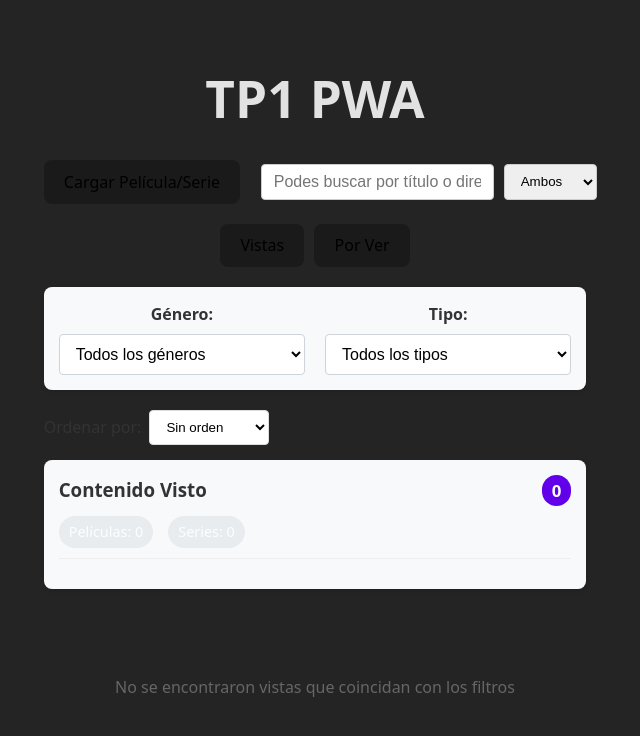
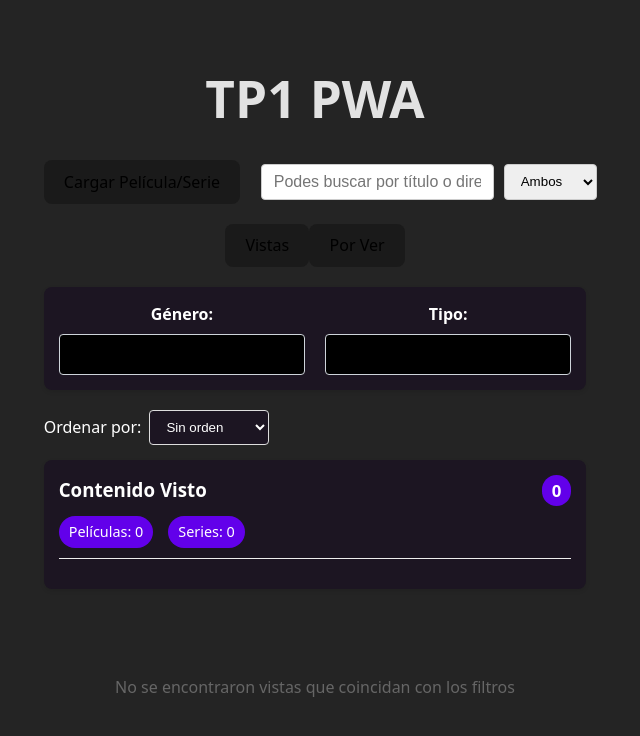
Before and after one commit to JuliaRossiFAI-2378/PWA-TP1, a React (Vite) app: page / in a window 1280 px wide. Shown: the top 736 px of the page, without its empty margins (325-965 px from the left). Built offline with nearby package versions, Linux system fonts and the light colour scheme.

Commit message:
cambios de css

```diff
--- a/src/components/Contador/Contador.module.css
+++ b/src/components/Contador/Contador.module.css
@@ -1,5 +1,6 @@
 .contadorContainer {
-    background-color: #f8f9fa;
+    background-color: #1C1522;
+    color: white;
     border-radius: 8px;
     padding: 15px;
     margin-bottom: 20px;
@@ -11,7 +12,7 @@
     justify-content: space-between;
     align-items: center;
     margin: 0 0 10px 0;
-    color: #333;
+    color: white;
 }
 
 .total {
@@ -31,7 +32,8 @@
 }
 
 .resumen span {
-    background-color: #e9ecef;
+    background-color: #6200ea;
+    color: white;
     padding: 5px 10px;
     border-radius: 20px;
     font-size: 0.9em;
@@ -44,7 +46,8 @@
 }
 
 .generoItem {
-    background-color: white;
+    background-color: #1C1522;
+    color: white;
     padding: 10px;
     border-radius: 8px;
     box-shadow: 0 1px 3px rgba(0,0,0,0.1);
@@ -54,7 +57,7 @@
     display: block;
     font-weight: bold;
     margin-bottom: 5px;
-    color: #495057;
+    color: white;
 }
 
 .detalleTipo {
@@ -64,7 +67,7 @@
 }
 
 .detalleTipo span {
-    background-color: #f1f3f5;
+    background-color: #1C1522;
     padding: 3px 8px;
     border-radius: 4px;
     font-size: 0.85em;
--- a/src/components/Filtros/Filtros.jsx
+++ b/src/components/Filtros/Filtros.jsx
@@ -11,7 +11,7 @@ const Filtros = ({ filtros, onFiltroChange }) => {
                 <label>Género:</label>
                 <select
                     value={filtros.genero}
-                    onChange={(e) => onFiltroChange('genero', e.target.value)}
+                    onChange={(event) => onFiltroChange('genero', event.target.value)}
                     className={styles.selectFiltro}
                 >
                     {generos.map(genero => (
@@ -26,7 +26,7 @@ const Filtros = ({ filtros, onFiltroChange }) => {
                 <label>Tipo:</label>
                 <select
                     value={filtros.tipo}
-                    onChange={(e) => onFiltroChange('tipo', e.target.value)}
+                    onChange={(event) => onFiltroChange('tipo', event.target.value)}
                     className={styles.selectFiltro}
                 >
                     {tipos.map(tipo => (
--- a/src/components/Filtros/Filtros.module.css
+++ b/src/components/Filtros/Filtros.module.css
@@ -3,7 +3,7 @@
     gap: 20px;
     margin: 20px 0;
     padding: 15px;
-    background-color: #f8f9fa;
+    background-color: #1C1522;
     border-radius: 8px;
     box-shadow: 0 2px 4px rgba(0,0,0,0.1);
   }
@@ -17,7 +17,7 @@
     display: block;
     margin-bottom: 8px;
     font-weight: 600;
-    color: #333;
+    color: white;
   }
 
   .selectFiltro {
@@ -25,7 +25,7 @@
     padding: 10px 12px;
     border: 1px solid #ced4da;
     border-radius: 4px;
-    background-color: white;
+    background-color: black;
     font-size: 16px;
     transition: border-color 0.15s ease-in-out;
   }
--- a/src/components/Ordenamiento/Ordenamiento.jsx
+++ b/src/components/Ordenamiento/Ordenamiento.jsx
@@ -11,11 +11,7 @@ const Ordenamiento = ({ criterioOrden, setCriterioOrden, direccionOrden, setDire
     <div className={styles.ordenamientoContainer}>
       <div className={styles.ordenamientoGroup}>
         <label>Ordenar por:</label>
-        <select
-          value={criterioOrden}
-          onChange={(e) => setCriterioOrden(e.target.value)}
-          className={styles.selectOrden}
-        >
+        <select value={criterioOrden} onChange={(event) => setCriterioOrden(event.target.value)} className={styles.selectOrden}>
           <option value="none">Sin orden</option>
           <option value="anio">Año</option>
           <option value="rating">Rating</option>
--- a/src/components/Ordenamiento/Ordenamiento.module.css
+++ b/src/components/Ordenamiento/Ordenamiento.module.css
@@ -14,14 +14,15 @@
 
   .ordenamientoGroup label {
     font-weight: 500;
-    color: #333;
+    color: white;
   }
 
   .selectOrden {
     padding: 8px 12px;
     border-radius: 4px;
     border: 1px solid #ddd;
-    background-color: white;
+    background-color: #1C1522;
+    color: white;
     cursor: pointer;
     min-width: 120px;
   }
--- a/src/pages/Home/Home.jsx
+++ b/src/pages/Home/Home.jsx
@@ -155,45 +155,14 @@ const Home = () => {
                     setCriterio={setCriterioBusqueda}
                 />
             </div>
-
-            {}
-            <div style={{
-                display: 'flex',
-                gap: '10px',
-                marginBottom: '20px',
-                justifyContent: 'center'
-            }}>
-                <Boton
-                    texto="Vistas"
-                    onClick={() => setMostrarVistas(true)}
-                    estilo={mostrarVistas ? {
-                        backgroundColor: '#6200ea',
-                        color: 'white',
-                        padding: '10px 20px'
-                    } : {
-                        padding: '10px 20px'
-                    }}
-                />
-                <Boton
-                    texto="Por Ver"
-                    onClick={() => setMostrarVistas(false)}
-                    estilo={!mostrarVistas ? {
-                        backgroundColor: '#6200ea',
-                        color: 'white',
-                        padding: '10px 20px'
-                    } : {
-                        padding: '10px 20px'
-                    }}
-                />
+            <div >
+                <Boton texto="Vistas" onClick={() => setMostrarVistas(true)} />
+                <Boton texto="Por Ver" onClick={() => setMostrarVistas(false)} />
             </div>
-
-            {}
             <Filtros
                 filtros={filtros}
                 onFiltroChange={handleFiltroChange}
             />
-
-            {}
             <Ordenamiento
                 criterioOrden={criterioOrden}
                 setCriterioOrden={setCriterioOrden}
@@ -207,8 +176,6 @@ const Home = () => {
                 filtros={filtros}
 
             />
-
-            {}
             <div style={{
                 display: 'grid',
                 gridTemplateColumns: 'repeat(auto-fill, minmax(300px, 1fr))',
```
